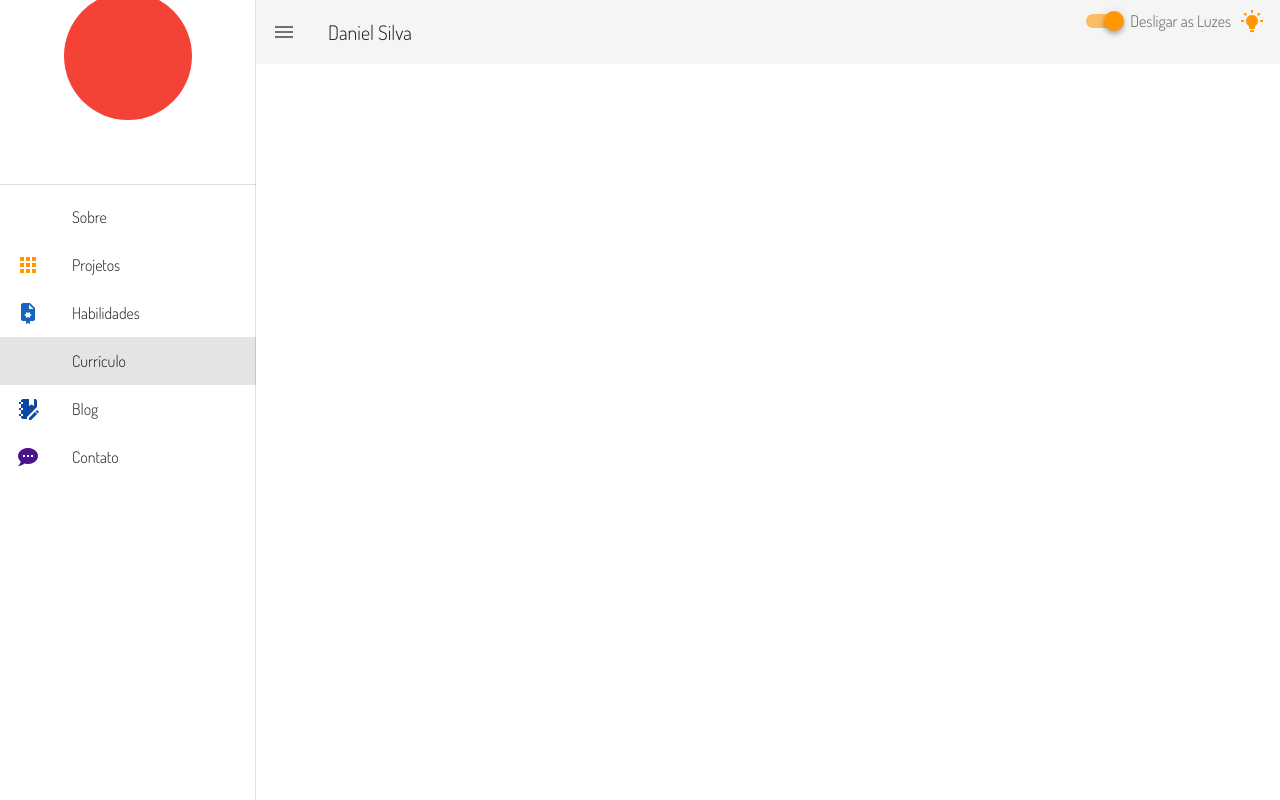
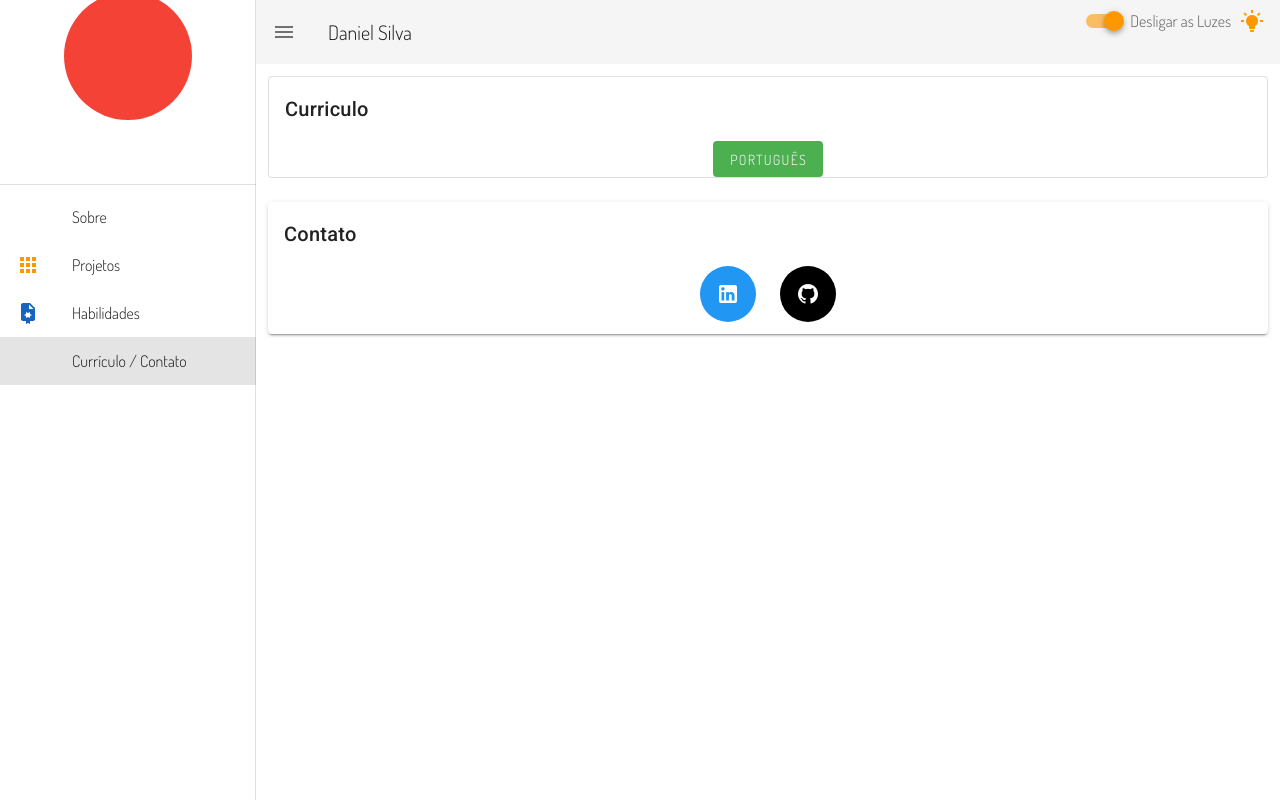
Before and after one commit to ProgramadorDeValor/portifolio, a Nuxt app: page /resume in a window 1280 px wide. Built offline with nearby package versions, Linux system fonts and the light colour scheme.

Commit message:
Resume and Contact Page, Done
  Resume and contact page done, small fixes on about layout and removed blog and contact from left menu

```diff
--- a/layouts/default.vue
+++ b/layouts/default.vue
@@ -86,20 +86,8 @@ export default {
         {
           icon: 'mdi-pdf-box',
           color: 'red darken-4',
-          title: 'Currículo',
+          title: 'Currículo / Contato',
           to: '/resume'
-        },
-        {
-          icon: 'mdi-notebook-edit',
-          color: 'blue darken-4',
-          title: 'Blog',
-          to: '/blog'
-        },
-        {
-          icon: 'mdi-chat-processing',
-          color: 'purple darken-4',
-          title: 'Contato',
-          to: '/contact'
         }
       ],
       miniVariant: false,
--- a/pages/about.vue
+++ b/pages/about.vue
@@ -34,7 +34,11 @@
         </v-list-item>
       </v-card-actions>
     </v-card>
-    <v-card style="width: 100%" outlined>
+    <v-card
+      style="width: 100%"
+      outlined
+      class="mt-2 mx-2"
+    >
       <v-card-text>
         <div class="font-weight-bold ml-8 mb-2 title text-center">
           Experiências
--- /dev/null
+++ b/pages/resume.vue
@@ -0,0 +1,94 @@
+<template>
+  <v-row>
+    <v-col cols="12">
+      <v-card outlined>
+        <v-card-title class="title">
+          Curriculo
+        </v-card-title>
+        <v-row justify="center">
+          <v-col
+            sm="6"
+            align="center"
+          >
+            <v-btn
+              dark
+              depressed
+              color="green"
+              @click="openLinkNewTab(portugueseUrl)"
+            >
+              Português
+            </v-btn>
+          </v-col>
+          <v-col
+            v-show="false"
+            sm="6"
+            align="center"
+          >
+            <v-btn
+              dark
+              depressed
+              color="red"
+              @click="openLinkNewTab(englishUrl)"
+            >
+              Inglês
+            </v-btn>
+          </v-col>
+        </v-row>
+      </v-card>
+    </v-col>
+    <v-col cols="12">
+      <v-card>
+        <v-card-title class="title">
+          Contato
+        </v-card-title>
+        <v-row justify="center">
+          <v-col cols="4" align="right">
+            <v-btn
+              fab
+              color="blue"
+              depressed
+              @click="openLinkNewTab(linkedinUrl)"
+            >
+              <v-icon color="white">
+                mdi-linkedin
+              </v-icon>
+            </v-btn>
+          </v-col>
+          <v-col cols="4" align="left">
+            <v-btn
+              fab
+              color="black"
+              depressed
+              @click="openLinkNewTab(githubUrl)"
+            >
+              <v-icon color="white">
+                mdi-github
+              </v-icon>
+            </v-btn>
+          </v-col>
+        </v-row>
+      </v-card>
+    </v-col>
+  </v-row>
+</template>
+<style scoped>
+
+</style>
+<script>
+export default {
+  name: 'Resume',
+  data () {
+    return {
+      portugueseUrl: '/resumes/daniel-portugues.pdf',
+      englishUrl: '',
+      linkedinUrl: 'https://www.linkedin.com/in/daniel-s-f-silva-2527a845/',
+      githubUrl: 'https://github.com/ProgramadorDeValor'
+    }
+  },
+  methods: {
+    openLinkNewTab (url) {
+      window.open(url, '_blank')
+    }
+  }
+}
+</script>
--- a/pages/skills.vue
+++ b/pages/skills.vue
@@ -94,6 +94,14 @@ export default {
           bar: 60,
           description: 'Desenvolvimento de Relatórios, Integrações via SQL, ' +
             'Desenvolvimento de Melhorias e customizações em Java, Suporte e Criação de Rúbricas/Eventos e Acordos Coletivos'
+        },
+        {
+          title: 'xMII - SAP',
+          level: 'Intermediário',
+          cardColor: 'blue darken-4',
+          avatarColor: 'black',
+          bar: 50,
+          description: 'Desenvolvimento e manutenção de Integrações entre SAP e Sistemas de Chão de Fábrica'
         }
       ]
     }
```
Also changed, not shown: 1 other file (tests, documents, lock files or other folders).
